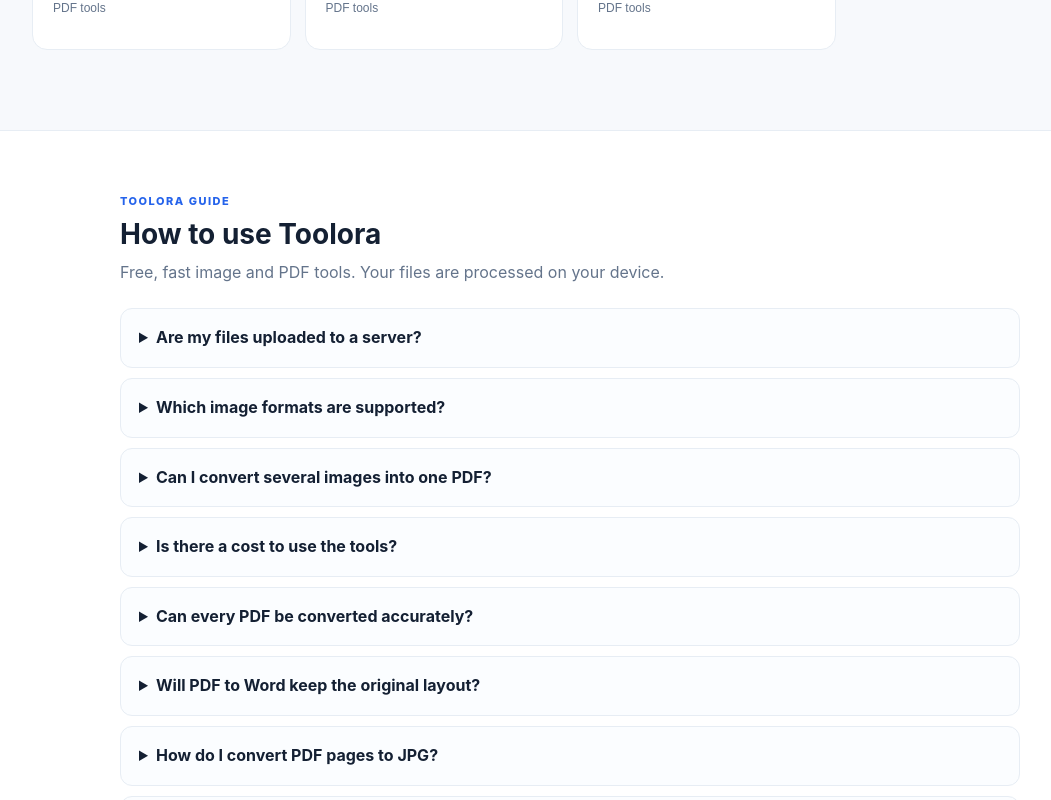
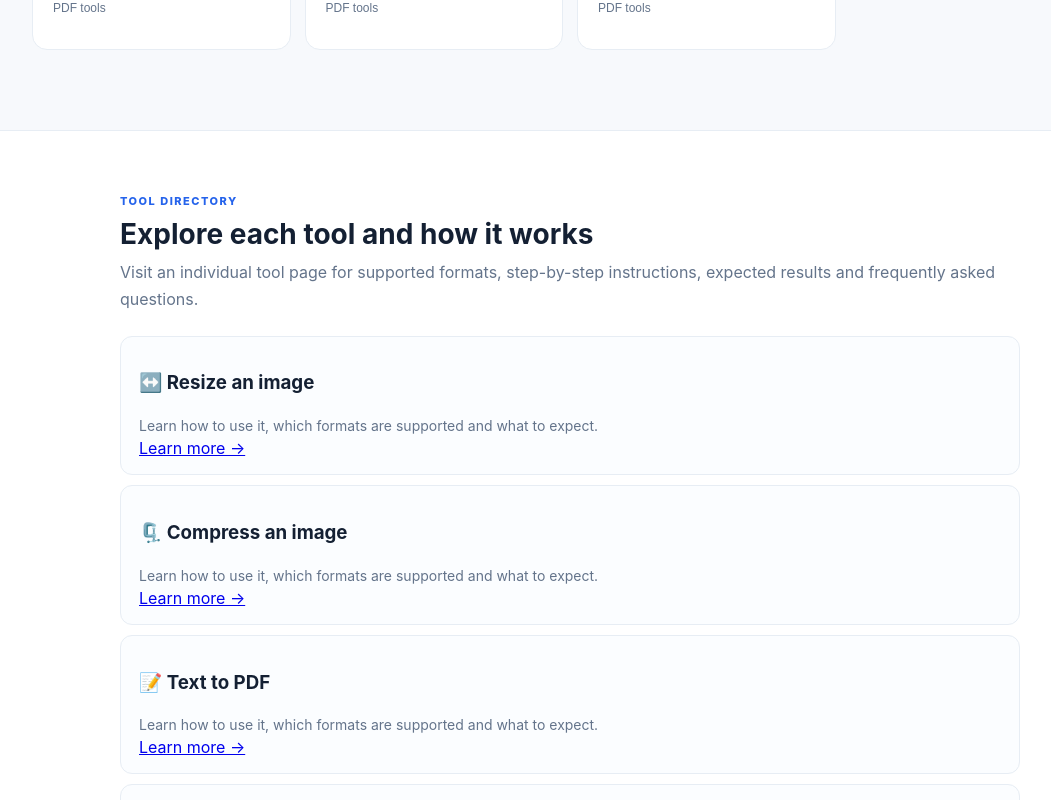
Before and after one commit to m5716386/toolora, a Next.js app: page / in a window 1280 px wide. Shown: the part 1020-1820 px from the top of the page, without its empty margins (70-1121 px from the left). Built offline with nearby package versions, Linux system fonts and the light colour scheme.

Commit message:
Add crawlable internal links to tool landing pages

```diff
--- a/components/TooloraApp.tsx
+++ b/components/TooloraApp.tsx
@@ -534,7 +534,7 @@ export default function TooloraApp() {
 
   return <main dir={rtl ? "rtl" : "ltr"} className="page">
     <header className="topbar">
-      <button className="brand" onClick={() => { setActive(null); resetOutput(); }}><span className="brandIcon">T</span> Toolora</button>
+      <button className="brand" onClick={() => { setActive(null); resetOutput(); const nextUrl = new URL(window.location.href); nextUrl.searchParams.delete("tool"); window.history.replaceState({}, "", nextUrl); }}><span className="brandIcon">T</span> Toolora</button>
       <div className="topActions">
         <a href="#tools" className="navLink">{t.all}</a>
         <button className="langButton" onClick={() => {
@@ -613,6 +613,21 @@ export default function TooloraApp() {
       </section>}
     </section>
 
+    <section className="guideSection" aria-labelledby="individual-tools-title">
+      <div className="guideInner">
+        <span className="sectionKicker">{rtl ? "صفحات الأدوات" : "TOOL DIRECTORY"}</span>
+        <h2 id="individual-tools-title">{rtl ? "تفاصيل كل أداة وطريقة استخدامها" : "Explore each tool and how it works"}</h2>
+        <p className="guideIntro">{rtl ? "افتح صفحة أي أداة لمعرفة الصيغ المدعومة وخطوات الاستخدام والنتائج المتوقعة والأسئلة الشائعة." : "Visit an individual tool page for supported formats, step-by-step instructions, expected results and frequently asked questions."}</p>
+        <div className="faqList">
+          {tools.map(item => <article className="faqItem" key={item.id}>
+            <h3>{item.icon} {t[item.id]}</h3>
+            <p>{rtl ? "شرح الاستخدام والصيغ المدعومة والملاحظات المهمة." : "Learn how to use it, which formats are supported and what to expect."}</p>
+            <a href={`/tools/${item.id}${rtl ? "?lang=ar" : ""}`}>{rtl ? "اعرف المزيد ←" : "Learn more →"}</a>
+          </article>)}
+        </div>
+      </div>
+    </section>
+
     <section className="guideSection" aria-labelledby="guide-title">
       <div className="guideInner">
         <span className="sectionKicker">TOOLORA GUIDE</span>
```
